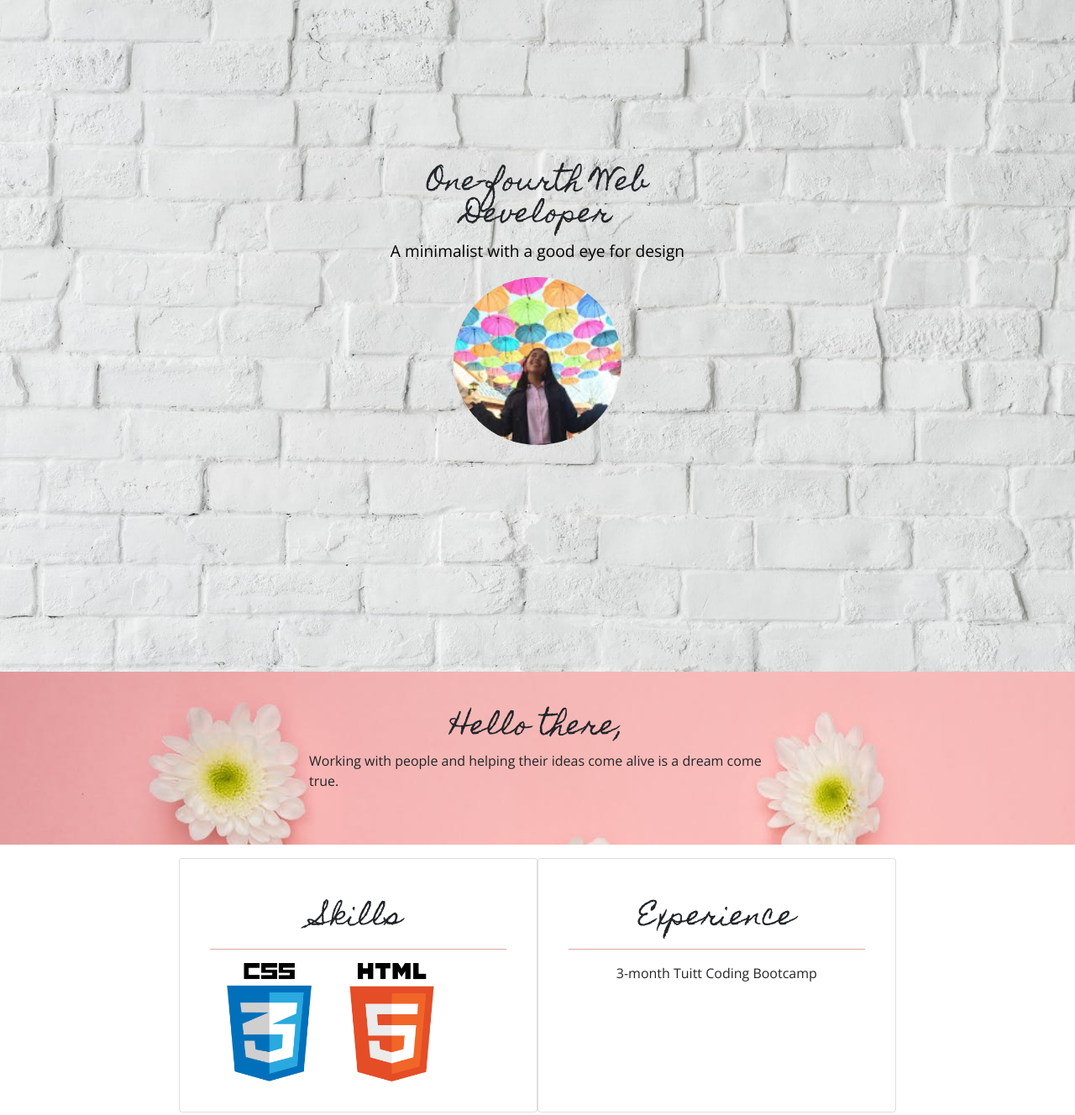
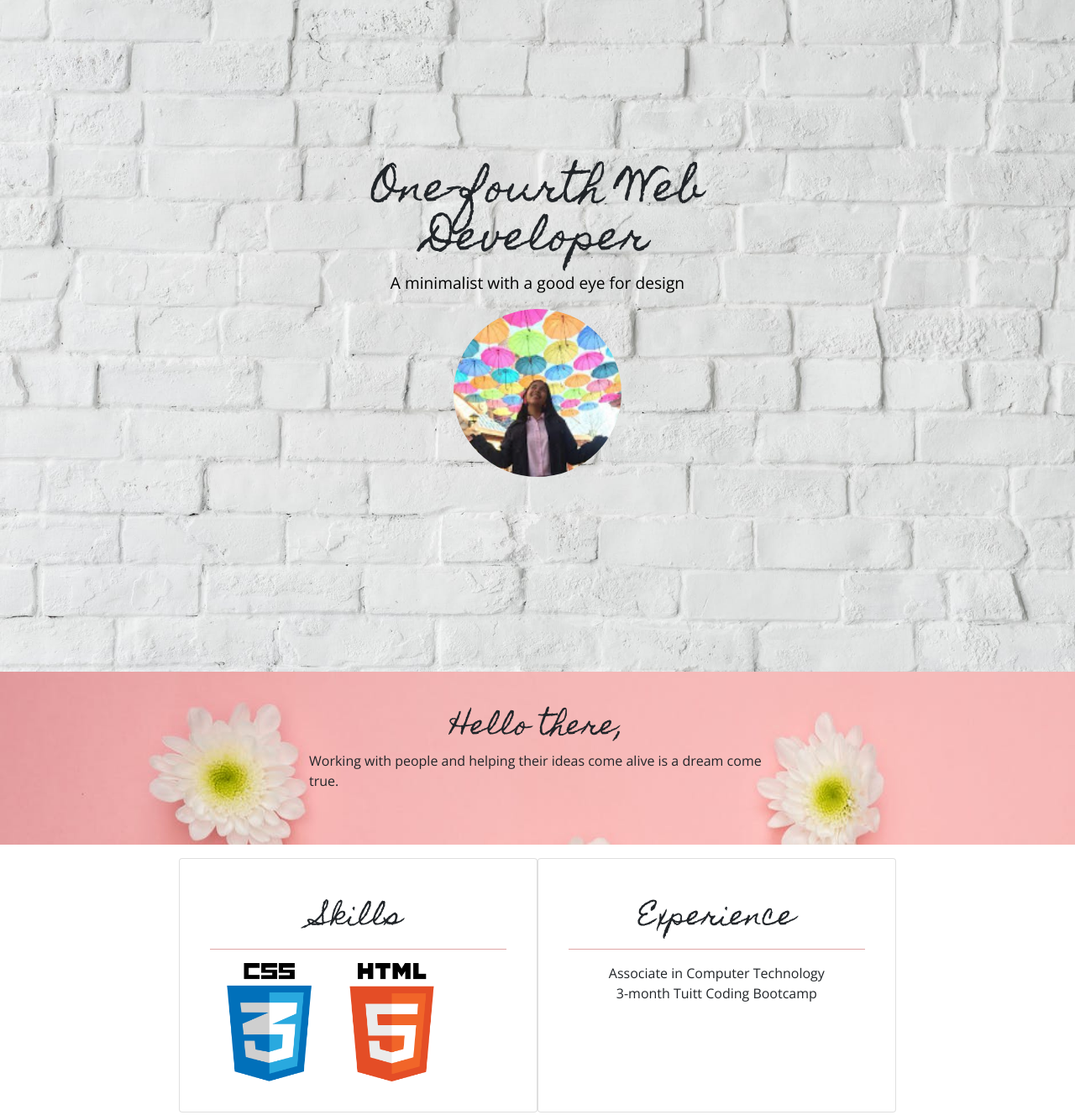
Before and after one commit to PaulaYsabelleMedina/portfolio, a plain HTML site: page index.html in a window 1280 px wide. Shown: the top 1328 px of the page at 84% size. Drawn offline with nearby package versions, Linux system fonts and the light colour scheme; a web font is replaced by a local one.

Commit message:
few tweaks

```diff
--- a/assets/css/index.css
+++ b/assets/css/index.css
@@ -65,6 +65,9 @@ div.row{
   h2.text-center.mb-2{
     font-size: 190%;
   }
+   .h2beforep{
+    font-size: 250%;
+  }
 }
 
 /*computer*/
@@ -74,6 +77,9 @@ div.row{
   }
   .introbeforepic{
     font-size: 1.2em;
+  }
+  .h2beforep{
+    font-size: 300%;
   }
 }
 img{
--- a/index.html
+++ b/index.html
@@ -43,7 +43,7 @@
 					<div class="row row1"></div>
 					<div class="row row2">
 						<div class="offset-md-4 col-md-4 landingpage-content">
-						<h2 class="text-center">One-fourth Web Developer</h2>
+							<h2 class="text-center h2beforep">One-fourth Web Developer</h2>
 							<p class="text-center introbeforepic">A minimalist with a good eye for design
 							</p>
 							<img src="assets/image/pic1.jpg">
@@ -86,6 +86,9 @@
 							<hr>
 							<p>
 								<ul class="list-unstyled text-center">
+									<li>
+										Associate in Computer Technology
+									</li>
 									<li>
 										3-month Tuitt Coding Bootcamp
 									</li>
```
Lines whose indentation alone changed are shown as unchanged.
